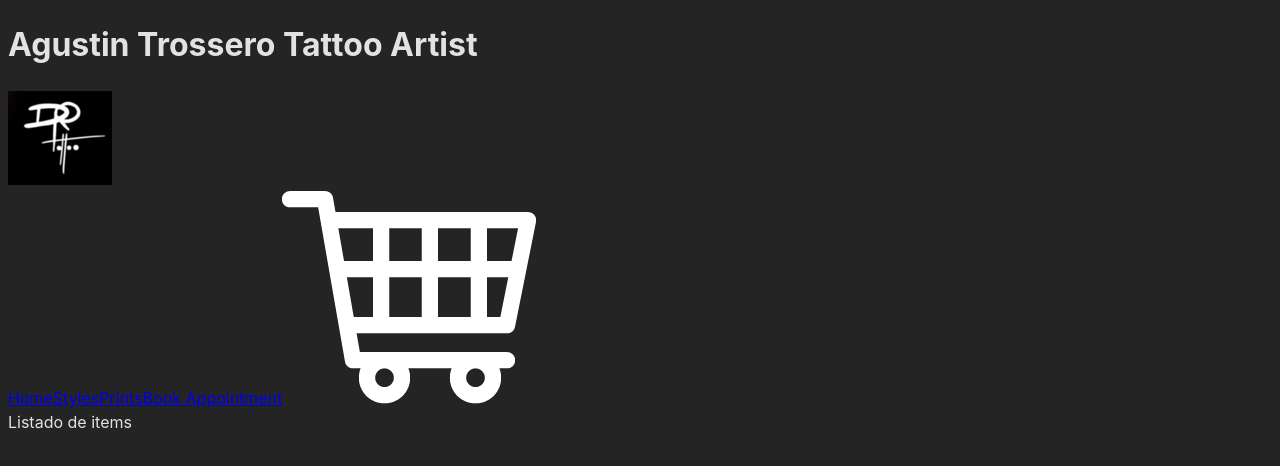
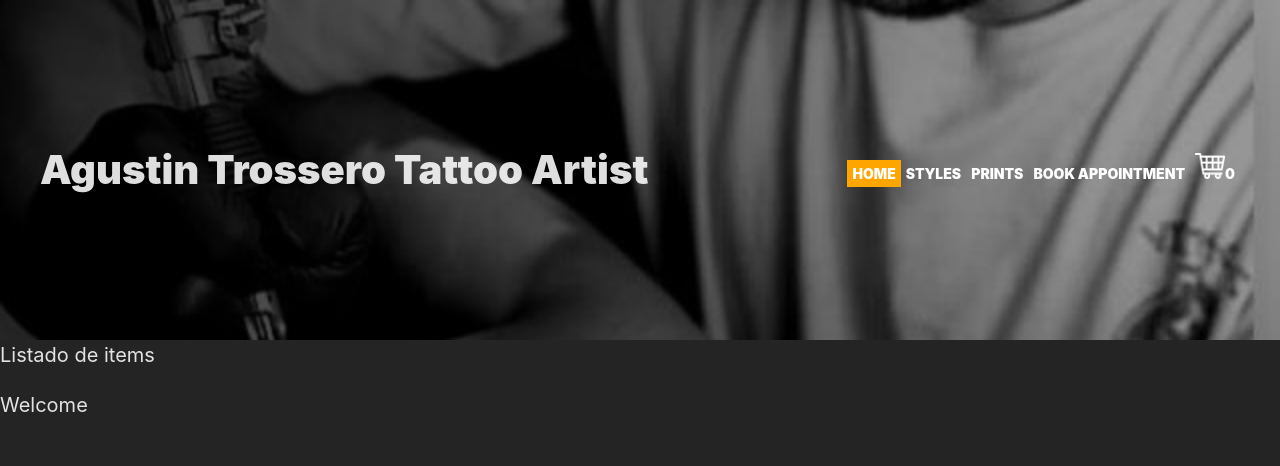
Before and after one commit to agustintrossero/AgusTrosseroTattoo, a React (Vite) app: page / in a window 1280 px wide. Shown: the top 466 px of the page. Built offline with nearby package versions, Linux system fonts and the light colour scheme.

Commit message:
Images were added, styles were added to the header and props were also passed to the ItemListContainer component

```diff
--- a/index.html
+++ b/index.html
@@ -4,7 +4,8 @@
     <meta charset="UTF-8" />
     <link rel="icon" type="image/svg+xml" href="/vite.svg" />
     <meta name="viewport" content="width=device-width, initial-scale=1.0" />
-    <title>Vite + React</title>
+    <link rel="stylesheet" href="https://necolas.github.io/normalize.css/8.0.1/normalize.css">
+    <title>Agusttin Trossero Tattoo</title>
   </head>
   <body>
     <div id="root"></div>
--- a/src/components/CartWidget.jsx
+++ b/src/components/CartWidget.jsx
@@ -6,6 +6,7 @@
     <>
         <NavLink to='/cart'>
           <img src={cart} alt="cart" />
+          0
         </NavLink>
     </>
   )
--- a/src/components/Header.jsx
+++ b/src/components/Header.jsx
@@ -1,15 +1,10 @@
-import { Link } from "react-router-dom"
-import logo from "../../public/img/dro-tattoo-logo.png"
 import NavBar from "./NavBar"
 
 export default function Header() {
   return (
     <header className="header">
-      <div className="container barra">
+      <div className="container bar">
         <h1 className="heading">Agustin Trossero Tattoo Artist</h1>
-        <Link to='/'>
-            <img className="logo" src={logo} alt="logo"/>
-        </Link>
         <NavBar/>
       </div>
     </header>
--- a/src/components/ItemListContainer.jsx
+++ b/src/components/ItemListContainer.jsx
@@ -1,9 +1,10 @@
 
 
-export default function ItemListContainer() {
+export default function ItemListContainer({greetings}) {
   return (
     <div>
       Listado de items
+      <p>{greetings}</p>
     </div>
   )
 }
--- a/src/components/NavBar.jsx
+++ b/src/components/NavBar.jsx
@@ -1,5 +1,5 @@
 import CartWidget from "./CartWidget"
-import { NavLink, Outlet } from "react-router-dom"
+import { NavLink} from "react-router-dom"
 
 export default function NavBar() {
   return (
@@ -11,9 +11,6 @@
         <NavLink to="/book-appointments" className="category">Book Appointment</NavLink>
         <CartWidget/>
       </nav>
-      <section>
-        <Outlet></Outlet>
-      </section>
     </>
   )
 }
--- a/src/index.css
+++ b/src/index.css
@@ -13,3 +13,94 @@
   -moz-osx-font-smoothing: grayscale;
   -webkit-text-size-adjust: 100%;
 }
+
+html {
+  font-size: 62.5%;
+  box-sizing: border-box;
+}
+
+*, *:before, *:after {
+  box-sizing: inherit;
+}
+
+body {
+  font-size: 2rem;
+  line-height: 1.5;
+}
+img {
+  max-width: 100%;
+  height: auto;
+}
+
+[class*="container"],
+main {
+  width: min(95%, 120rem);
+  margin: 3rem auto;
+}
+[class*="heading"] {
+  font-size: 4rem;
+  text-align: center;
+  font-weight: 900;
+  margin: 5rem 0;
+}
+
+/*----HEADER----*/
+
+header{
+  background-image: linear-gradient(to right, rgb(0 0 0 /.8), rgb(0 0 0 /.3)), url(/img/banner.jpeg);
+  padding: 6rem 0;
+  background-size: cover;
+  background-position: center center;
+}
+
+.header .logo{
+  width: 25rem;
+}
+
+.bar{
+  display: flex;
+  flex-direction: column;
+  align-items: center;
+}
+
+@media (min-width: 768px){
+  .bar{
+    flex-direction: row;
+    justify-content: space-between;
+}
+}
+
+.header .navbar{
+  display: flex;
+  align-items: center;
+  gap: 2rem;
+  margin-top: 5rem ;
+}
+@media (min-width: 768px){
+  .header .navbar{
+    margin-top: 0 ;
+  }
+}
+
+.header .nav-bar a{
+  color: white;
+  text-decoration: none;
+  text-transform: uppercase;
+  font-weight: 900;
+  font-size: 1.4rem;
+  padding: .5rem;
+  transition-property: background-color;
+  transition-duration: 300ms;
+}
+
+.header .nav-bar img {
+  width: 3rem;
+}
+
+.header .nav-bar a:hover{
+  background-color: orange;
+}
+
+.header .active{
+  background-color: orange;
+}
--- a/src/routes/root.jsx
+++ b/src/routes/root.jsx
@@ -1,12 +1,16 @@
 import Header from '../components/Header'
 import ItemListContainer from '../components/ItemListContainer'
+import { Outlet } from 'react-router-dom'
 
 export default function Root() {
   return (
 
     <>
       <Header/>
-      <ItemListContainer/>
+      <Outlet/>
+      <ItemListContainer
+        greetings="Welcome"
+      />
     </>
   )
 }
```
Also changed, not shown: public/img/banner.jpeg (added).
